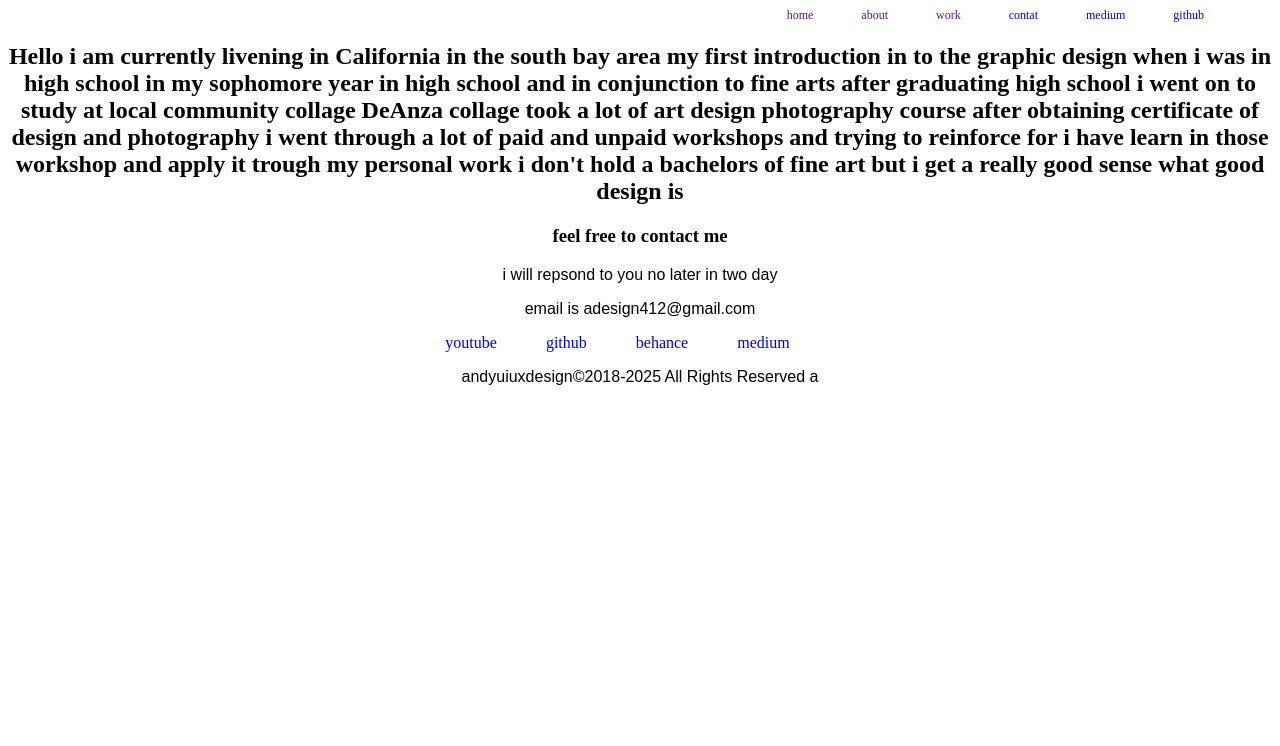
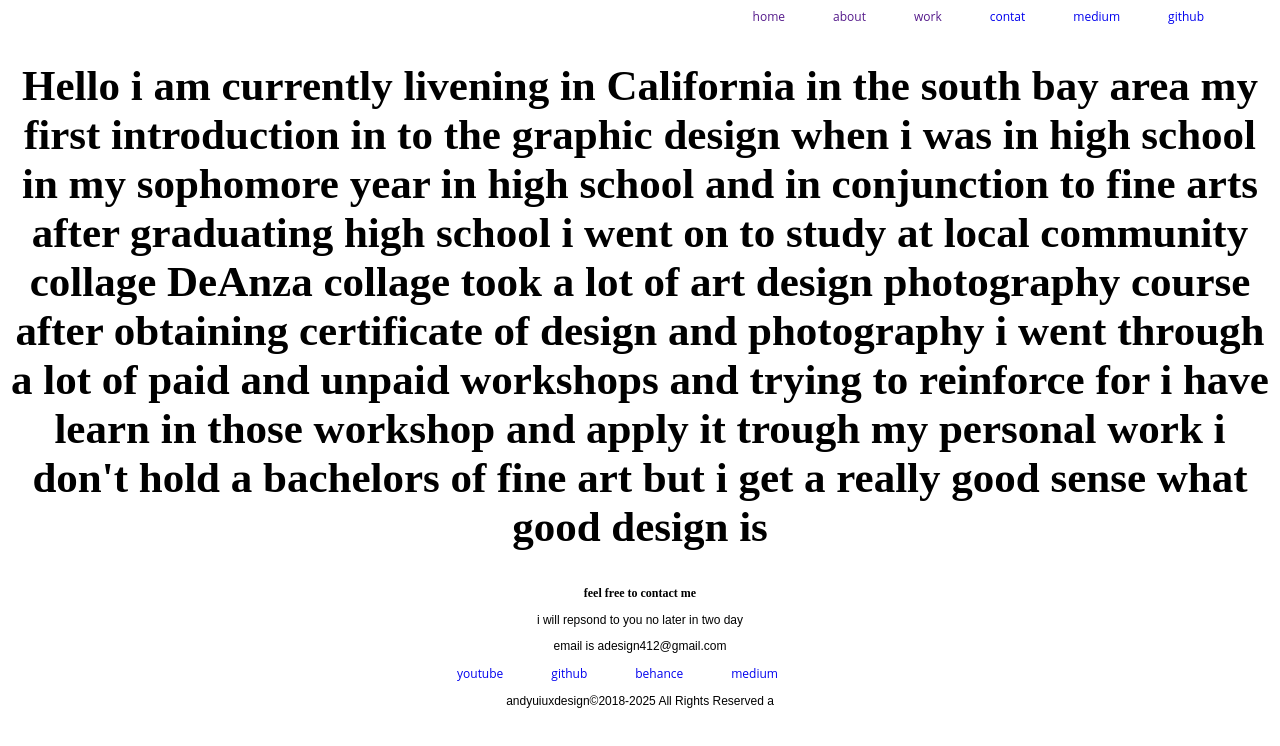
Before and after one commit to Andywoo01/Astudio-profilo, a website: page contct/css/contact.html in a window 1280 px wide. Drawn offline with Linux system fonts and the light colour scheme; files that its build step writes are made by us from their sources.

Commit message:
update
update

```diff
--- a/about/css/portifilo.css
+++ b/about/css/portifilo.css
@@ -1,8 +1,8 @@
 a{
+    font-family: 'Open Sans', sans-serif;
     text-decoration: none;
     text-align: right;
     margin-right: 45px;
-
 }
 
 nav{
@@ -17,21 +17,19 @@ nav{
 footer{
     text-align: center;
     font-family: serif;
-    font font-size:12px;
+    font-size: 12px;
     text-decoration: none;
-
 }
 
 
 p{
     text-align: center;
     font-family: sans-serif;
-    font-family: 12px;
-
+    font-size: 12px;
 }
 
 h2{
-    font-family: 13px;
+    font-family: serif;
+    font-size: 13px;
     text-align: center;
-
 }
--- a/contct/css/portifilo.css
+++ b/contct/css/portifilo.css
@@ -1,8 +1,8 @@
 a{
+    font-family: 'Open Sans', sans-serif;
     text-decoration: none;
     text-align: right;
     margin-right: 45px;
-
 }
 
 nav{
@@ -17,18 +17,15 @@ nav{
 footer{
     text-align: center;
     font-family: serif;
-    font font-size:12px;
+    font-size: 12px;
     text-decoration: none;
-
 }
 
 
 p{
     text-align: center;
     font-family: sans-serif;
-    font-family: 12px;
-
-
+    font-size: 12px;
 }
 
 h1{
@@ -36,15 +33,15 @@ h1{
 }
 
 h2{
-    font-family: 43px;
-    text-align:center
-
+    font-family: serif;
+    font-size: 43px;
+    text-align: center;
 }
 
 h3{
     text-align: center;
-    font-family: 12px;
-
+    font-family: serif;
+    font-size: 12px;
 }
 p{
 
--- a/css/portifilo.css
+++ b/css/portifilo.css
@@ -1,8 +1,9 @@
 a{
+    font-family: 'Open Sans', sans-serif;
     text-decoration: none;
     text-align: right;
     margin-right: 45px;
-
+    font-size: 12px;
 
 }
 
@@ -18,24 +19,23 @@ nav{
 
 footer{
     text-align: center;
-    font-family: helvticsa;
-    font font-size:12px;
+    font-family:'Open Sans', sans-serif;
+    font-size: 12px;
     text-decoration: none;
-
 }
 
 
 p{
     text-align: center;
-    font-family: "Roboto", sans-serif;
+    font-family: 'Open Sans', sans-serif;
     font-weight: 800;
 
 }
 
 h2{
-    font-family: 13px;
+    font-family: 'Open Sans', sans-serif;
+    font-size: 13px;
     text-align: center;
-
 }
 
 h4{
--- a/javascript/astudio.js
+++ b/javascript/astudio.js
@@ -0,0 +1,4 @@
+let whatisyourmajor="graphicdesign";
+
+
+console.log("graphicdesign");
--- a/work/css/portifilo.css
+++ b/work/css/portifilo.css
@@ -1,8 +1,8 @@
 a{
+    font-family: 'Open Sans', sans-serif;
     text-decoration: none;
     text-align: right;
     margin-right: 45px;
-
 }
 
 nav{
@@ -17,20 +17,18 @@ nav{
 footer{
     text-align: center;
     font-family: serif;
-    font font-size:12px;
+    font-size: 12px;
     text-decoration: none;
-
 }
 
 
 p{
     text-align: center;
     font-family: sans-serif;
-    font-family: 12px;
-
+    font-size: 12px;
 }
 
 h2{
-    font-family: 13px;
-
+    font-family: serif;
+    font-size: 13px;
 }
```
Also changed, not shown: homepage.html (+3 -0 lines), dist/js/astudio.min.js (added).
